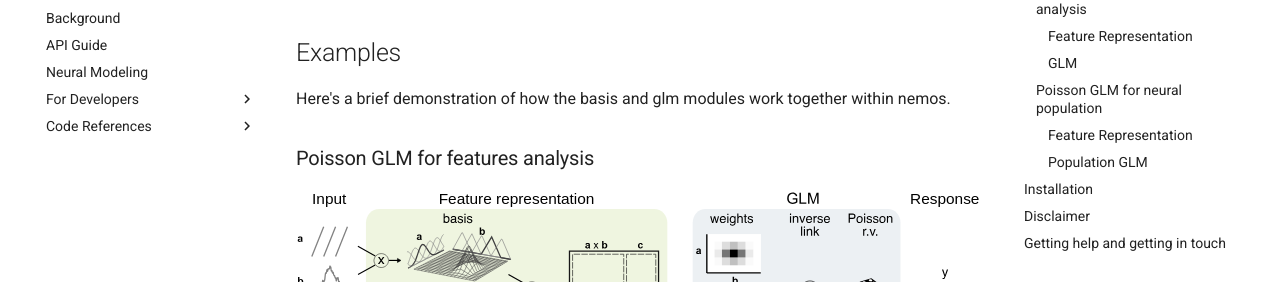
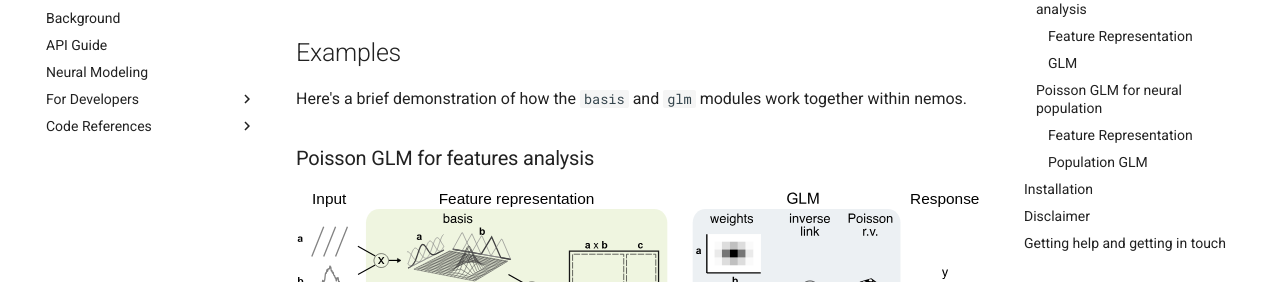
Before and after one commit to flatironinstitute/nemos, an MkDocs documentation site: the page built from docs/index.md, in a window 1280 px wide and 900 px high, scrolled down 966 px. Shown: the part 171-453 px from the top of the window. Built offline with MkDocs 1.6.1 and Material for MkDocs 9.7.7, drawn with Linux system fonts in a browser that asks for light colours; nearby versions of some CDN libraries; library files that are not in the unit come from our copies; comment, search, counter and statistics services are not loaded.

Commit message:
fix typo

```diff
--- a/docs/index.md
+++ b/docs/index.md
@@ -47,7 +47,7 @@
 
 ## Examples
 
-Here's a brief demonstration of how the basis and glm modules work together within nemos.
+Here's a brief demonstration of how the `basis` and `glm` modules work together within nemos.
 
 ### Poisson GLM for features analysis
 
```
Also changed, not shown: README.md (+1 -1 lines).
